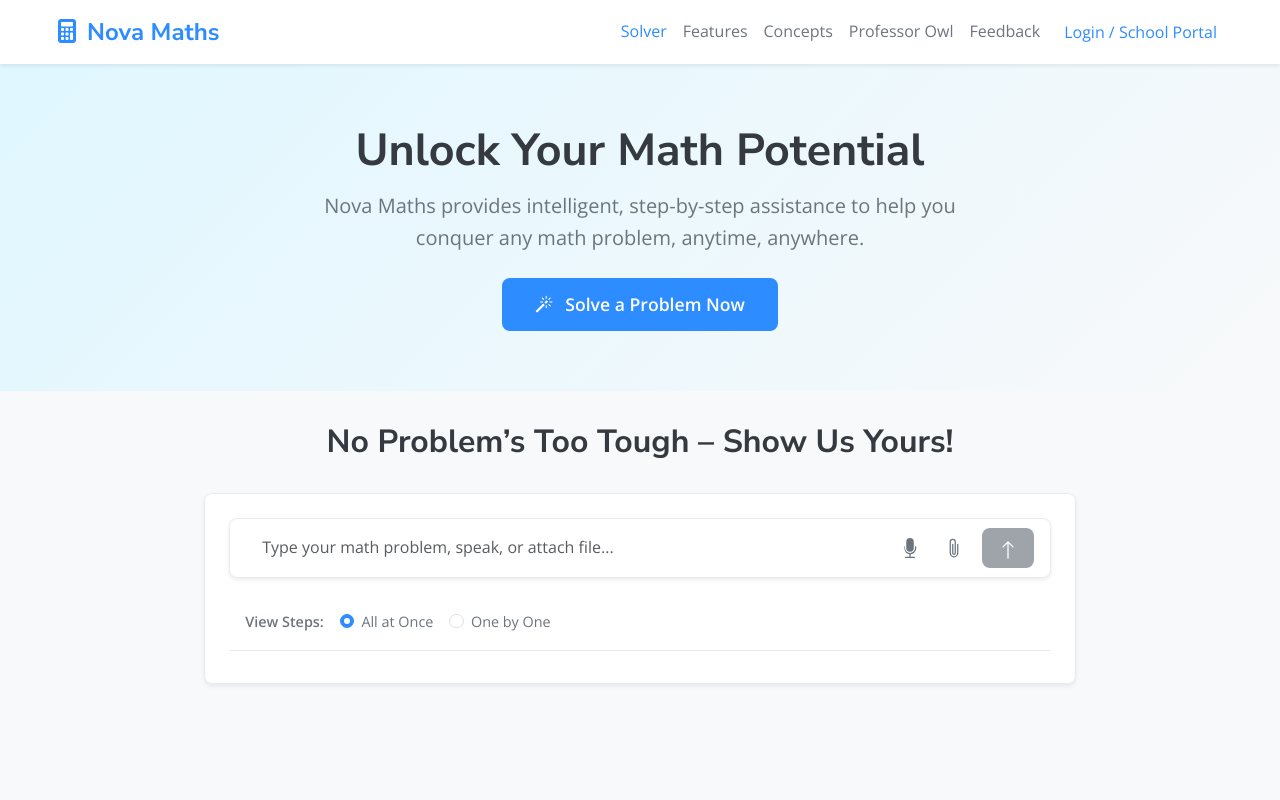
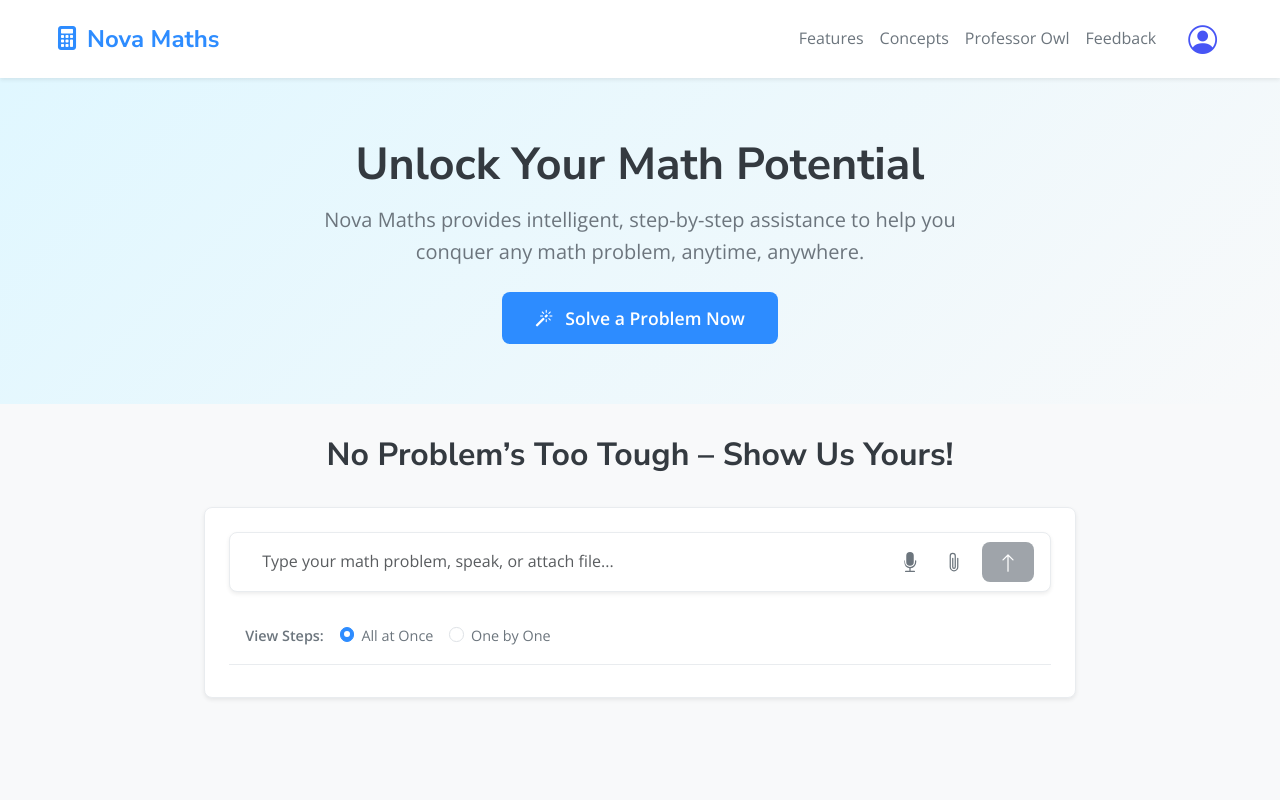
Before and after one commit to abhyasttechno/novamaths.github.io, a plain HTML site: page index.html in a window 1280 px wide. Shown: the top 800 px of the page. Drawn offline with nearby package versions, Linux system fonts and the light colour scheme.

Commit message:
Added profile icon

```diff
--- a/index.html
+++ b/index.html
@@ -911,15 +911,18 @@
             </button>
             <div class="collapse navbar-collapse" id="navbarNav">
                 <ul class="navbar-nav ms-auto align-items-center">
-                    <li class="nav-item"><a class="nav-link active" href="#solver-section-anchor">Solver</a></li>
+
                     <li class="nav-item"><a class="nav-link" href="#features-section-anchor">Features</a></li>
                     <li class="nav-item"><a class="nav-link" href="#concepts-library-anchor">Concepts</a></li>
                     <li class="nav-item"><a class="nav-link" href="#professor-owl-anchor">Professor Owl</a></li>
                     <li class="nav-item"><a class="nav-link" href="#feedback-anchor">Feedback</a></li>
-                    <li class="nav-item ms-lg-2 mt-2 mt-lg-0">
-                        <!-- Original index.html login/portal button -->
-                        <a class="nav-link btn btn-outline-primary" href="#">Login / School Portal</a>
-                    </li>
+
+                <li class="nav-item ms-lg-3">
+
+    <a class="nav-link" href="profile.html" title="My Profile">
+        <i class="bi bi-person-circle" style="font-size: 1.8rem; color: #4755f5;"></i>
+    </a>
+</li>
                 </ul>
             </div>
         </div>
```
